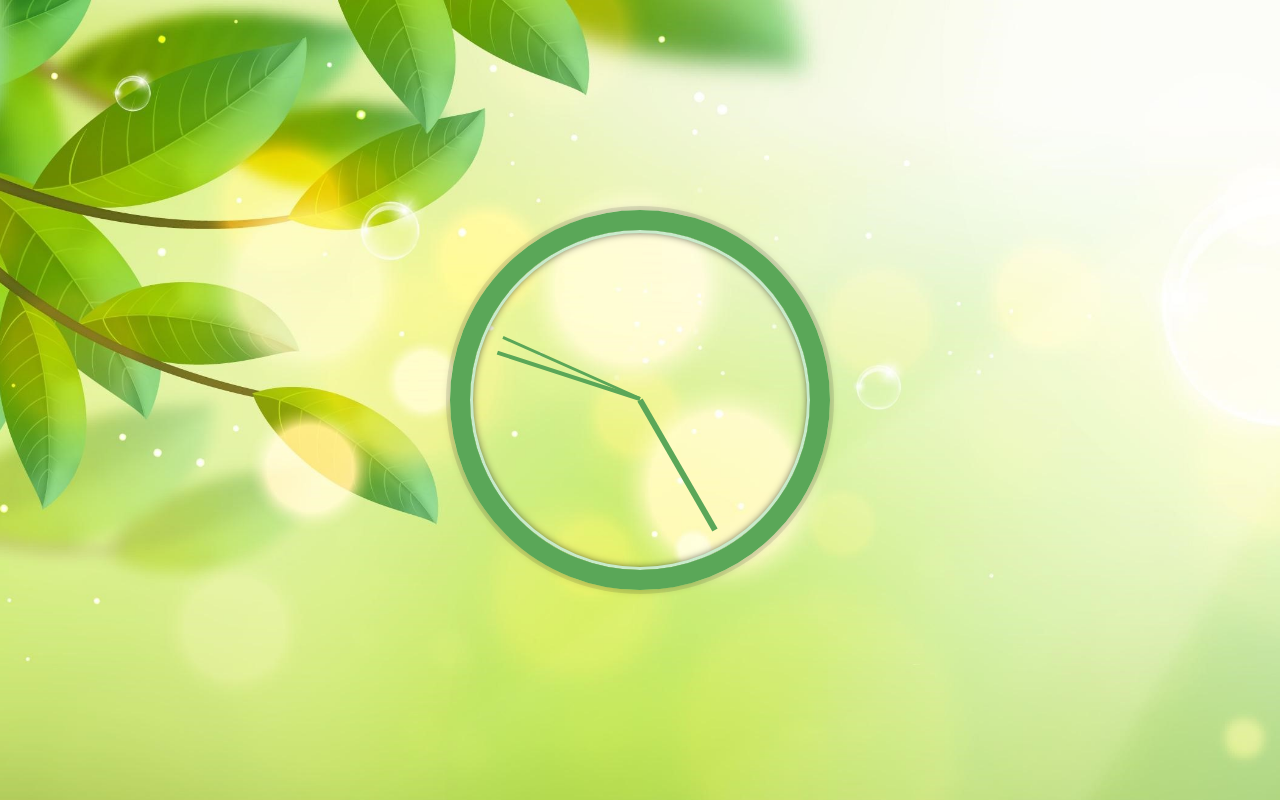
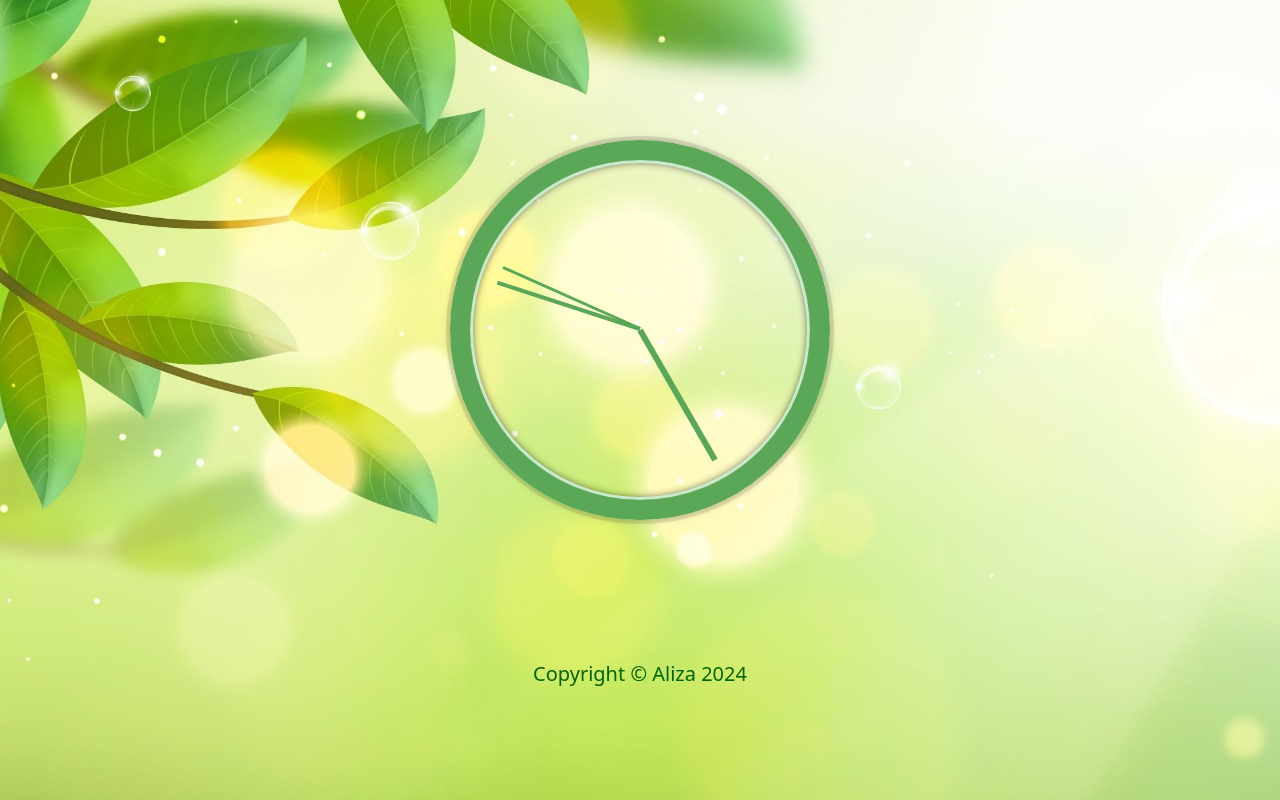
Before and after one commit to lizz234/Day-2_JS-Nature-Clock, a plain HTML site: page index.html in a window 1280 px wide. Drawn offline with Linux system fonts and the light colour scheme.

Commit message:
Modify CSS

```diff
--- a/index.html
+++ b/index.html
@@ -17,9 +17,13 @@
       </div>
     </div>
 
+    <footer>Copyright © Aliza 2024</footer>
+
 
   <script
     src = "script.js">
   </script>
+
 </body>
+
 </html>
--- a/style.css
+++ b/style.css
@@ -10,6 +10,7 @@ html {
     margin: 0;
     font-size: 2rem;
     display: flex;
+    flex-direction: column;
     flex: 1;
     min-height: 100vh;
     align-items: center;
@@ -20,7 +21,7 @@ html {
     height: 30rem;
     border: 20px solid rgb(90, 167, 88);
     border-radius: 50%;
-    margin: 50px auto;
+    margin: 140px auto;
     position: relative;
     padding: 2rem;
     box-shadow:
@@ -58,3 +59,12 @@ html {
   .second-hand {
     height: 3px;
   }
+
+  footer {
+
+    align-self: center;
+    text-align: center;
+    color: darkgreen;
+    font-family: system-ui, -apple-system, BlinkMacSystemFont, 'Segoe UI', Roboto, Oxygen, Ubuntu, Cantarell, 'Open Sans', 'Helvetica Neue', sans-serif;
+
+  }
```
Also changed, not shown: image.png (added), 1 other file.
